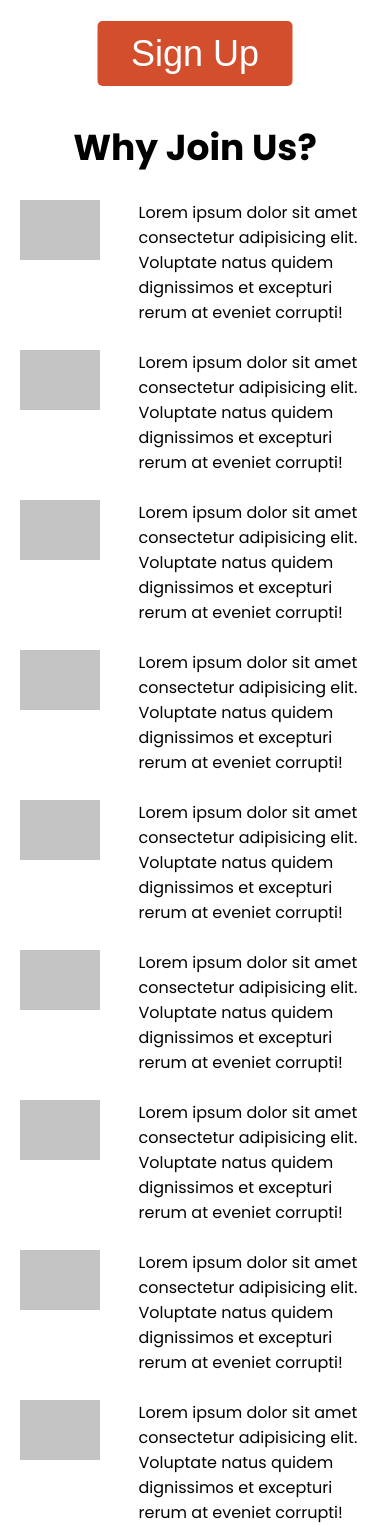
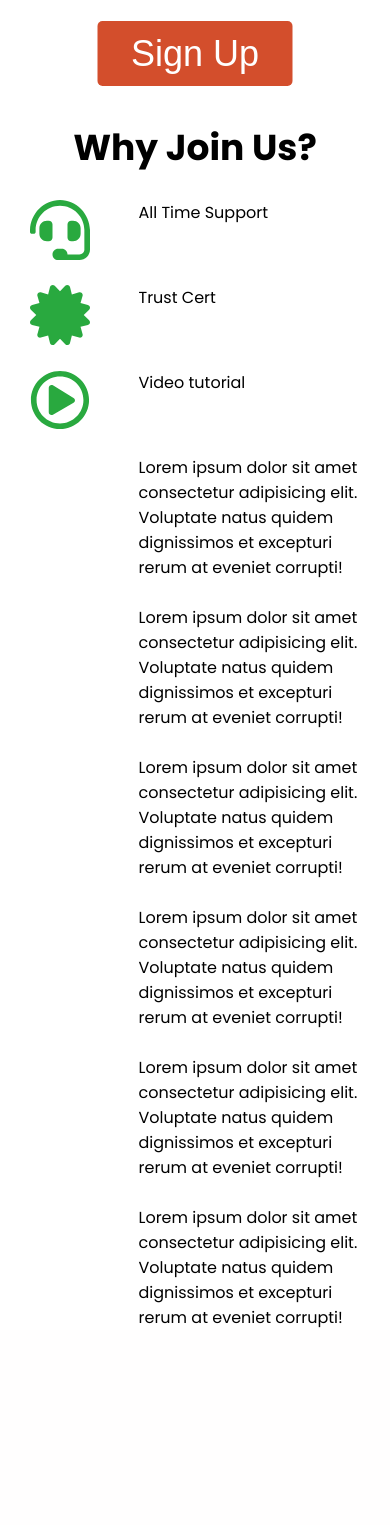
Before and after one commit to Aim-Entity/expense-tracker, a Django app: template templates/home/index.htm in a window 390 px wide. Shown: the part 3122-4647 px from the top of the page. After the commit the page ends 4450 px from the top, so only its background shows below. Run offline with Django 3.2, Linux system fonts and the light colour scheme; the template is opened without the code that fills it, so the values that code supplies are empty.

Commit message:
Phone view section 5 added images

```diff
--- a/home/static/home/style.css
+++ b/home/static/home/style.css
@@ -341,8 +341,6 @@ a {
 .ind-img {
   width: 80px;
   height: 60px;
-
-  background: #c4c4c4;
 }
 
 .ind-par {
--- a/templates/home/index.htm
+++ b/templates/home/index.htm
@@ -138,26 +138,35 @@
         <h2 class="section5-title">Why Join Us?</h2>
 
         <div class="section5-ind">
-          <div class="ind-img"></div>
+          <img
+            src="{% static 'home/imgs/headset.svg' %}"
+            alt="Headtset"
+            class="ind-img"
+          />
           <p class="ind-par">
-            Lorem ipsum dolor sit amet consectetur adipisicing elit. Voluptate
-            natus quidem dignissimos et excepturi rerum at eveniet corrupti!
+            All Time Support
           </p>
         </div>
 
         <div class="section5-ind">
-          <div class="ind-img"></div>
+          <img
+            src="{% static 'home/imgs/cert.svg' %}"
+            alt="Certificate"
+            class="ind-img"
+          />
           <p class="ind-par">
-            Lorem ipsum dolor sit amet consectetur adipisicing elit. Voluptate
-            natus quidem dignissimos et excepturi rerum at eveniet corrupti!
+            Trust Cert
           </p>
         </div>
 
         <div class="section5-ind">
-          <div class="ind-img"></div>
+          <img
+            src="{% static 'home/imgs/play.svg' %}"
+            alt="Videos"
+            class="ind-img"
+          />
           <p class="ind-par">
-            Lorem ipsum dolor sit amet consectetur adipisicing elit. Voluptate
-            natus quidem dignissimos et excepturi rerum at eveniet corrupti!
+            Video tutorial
           </p>
         </div>
 
```
